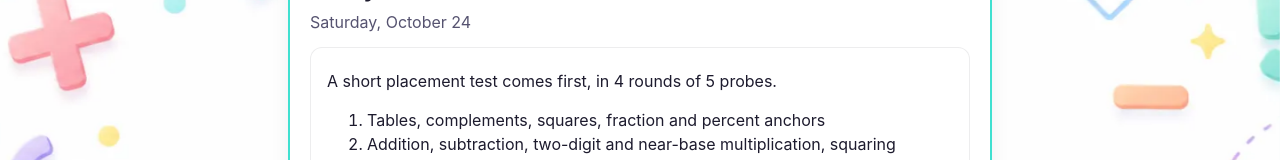
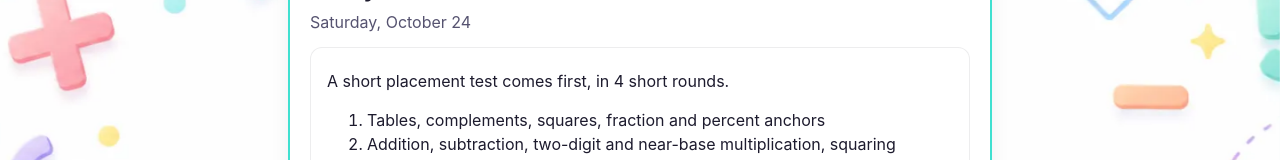
Before and after one commit to rbsriram/mentalmath, a Svelte app: page / in a window 1280 px wide. Shown: the part 225-385 px from the top of the page. Built offline with nearby package versions, Linux system fonts and the light colour scheme.

Commit message:
Plain wording for the first-run card

```diff
--- a/src/views/Today.svelte
+++ b/src/views/Today.svelte
@@ -53,7 +53,7 @@
 
 {#if !started}
   <div class="card">
-    <p>A short placement test comes first, in 4 rounds of 5 probes.</p>
+    <p>A short placement test comes first, in 4 short rounds.</p>
     <ol>
       {#each PART_LABELS as label}
         <li>{label}</li>
```
